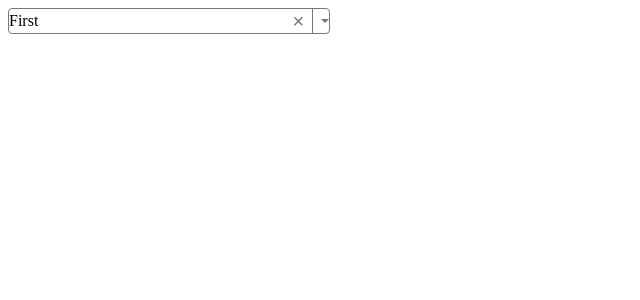
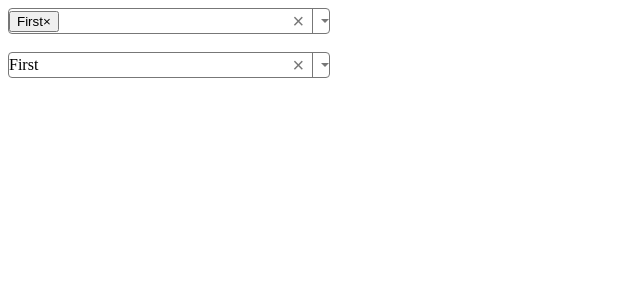
Before and after one commit to amine-amari/select-component, a React (Vite) app: page / in a window 1280 px wide. Shown: the top 300 px of the page, without its empty margins (0-640 px from the left). Built offline with nearby package versions, Linux system fonts and the light colour scheme.

Commit message:
add Multiselect logic

```diff
--- a/src/App.tsx
+++ b/src/App.tsx
@@ -10,11 +10,14 @@
 ]
 
 function App() {
-  const [value, setValue] = useState<typeof options[0] | undefined>(options[0])
+  const [value1, setValue1] = useState<SelectOption[] >([options[0]])
+  const [value2, setValue2] = useState<SelectOption | undefined>(options[0])
 
   return (
     <div className="App">
-      <Select options={options} value={value} onChange={o => setValue(o)}/>
+      <Select multiple options={options} value={value1} onChange={o => setValue1(o)}/>
+      <br />
+      <Select options={options} value={value2} onChange={o => setValue2(o)}/>
     </div>
   )
 }
--- a/src/Select.tsx
+++ b/src/Select.tsx
@@ -6,13 +6,23 @@
     value: string | number
 }
 
-type SelectProps = {
-    options: SelectOption[]
+type MultipleSelectProps = {
+    multiple: true
+    value: SelectOption[]
+    onChange: (value: SelectOption[]) => void
+}
+
+type SingleSelectProps = {
+    multiple?: false
     value?: SelectOption
     onChange: (value: SelectOption | undefined) => void
 }
 
-export function Select({value, onChange, options}: SelectProps) {
+type SelectProps = {
+    options: SelectOption[]
+} & (SingleSelectProps | MultipleSelectProps)
+
+export function Select({multiple, value, onChange, options}: SelectProps) {
     const [isOpen, setIsOpen] = useState(false)
     const [highlightedIndex, setHighlightedIndex] = useState(0)
 
@@ -22,15 +32,24 @@
 
 
     function clearOptions() {
-        onChange(undefined)
+        multiple? onChange([]) : onChange(undefined)
     }
 
     function selectOption(option: SelectOption) {
-        if (option !== value )onChange(option)
+        if (multiple) {
+            if (value.includes(option)) {
+                onChange(value.filter(o => o !== option))
+            } else {
+                onChange([...value, option])
+            }
+        } else {
+            if (option !== value ) onChange(option)
+        }
+
     }
 
     function isOptionSelected(option: SelectOption) {
-        return option === value
+        return multiple ? value.includes(option) : option === value
     }
 
     return (
@@ -39,7 +58,18 @@
             onClick={() => setIsOpen(prev => !prev)}
             tabIndex={0}
             className={styles.container}>
-            <span className={styles.value}>{value?.label}</span>
+            <span className={styles.value}>{multiple ? value.map(v => (
+                <button key={v.value}
+                        onClick={e => {
+                        e.stopPropagation
+                        selectOption(v)
+                        }}
+                        className={styles["option-badge"]}
+                >
+                    {v.label}
+                    <span className={styles["remove-btn"]}>&times;</span>
+                </button>
+            )) : value?.label}</span>
             <button onClick={(e) => {
                 e.stopPropagation()
                 clearOptions()
```
